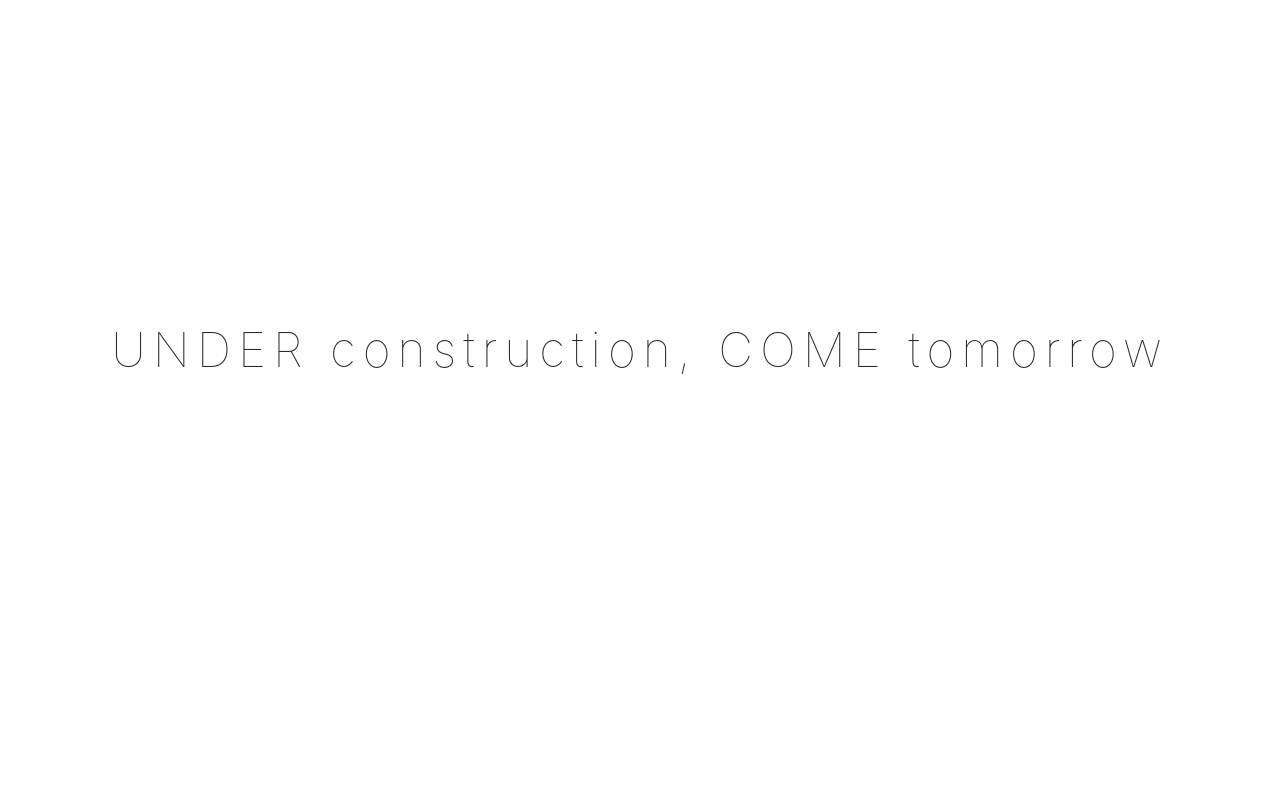
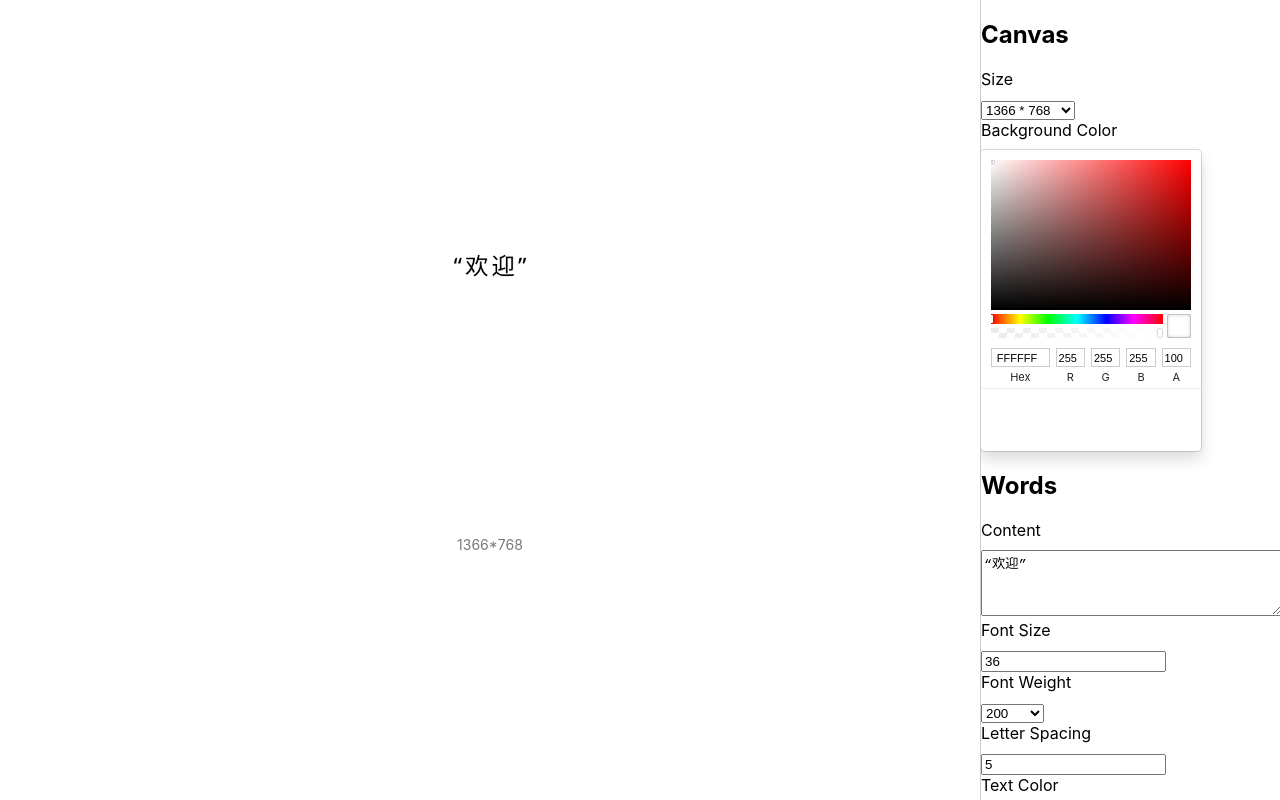
Before and after one commit to luogao/react-learning-road, a React (Create React App) app in the folder wallpaper-production/: page / in a window 1280 px wide. Built offline with nearby package versions, Linux system fonts and the light colour scheme.

Commit message:
[update] 添加font-weight 控制

```diff
--- a/wallpaper-production/src/App.js
+++ b/wallpaper-production/src/App.js
@@ -2,8 +2,10 @@ import React, { Component } from 'react'
 import Control from './components/Control/Control.js'
 import GRender from './GRender'
 import { generate, downloadFile } from './utils'
-import { defaultText, DEFAULT_WIDTH, DEFAULT_HEIGHT } from './constants'
+import { defaultText, DEFAULT_WIDTH, DEFAULT_HEIGHT, DEFAULT_COLOR, DEFAULT_BACKGROUND_COLOR, DEFAULT_FONT_WEIGHT } from './constants'
 import './App.css'
+
+const getInitFontSize = ({ fromSize = 36, canvasWidth = DEFAULT_WIDTH } = {}) => (fromSize * canvasWidth) / DEFAULT_WIDTH
 
 class App extends Component {
   state = {
@@ -13,12 +15,13 @@ class App extends Component {
         width: DEFAULT_WIDTH,
         height: DEFAULT_HEIGHT
       },
-      bgColor: '#feda46',
+      bgColor: DEFAULT_BACKGROUND_COLOR,
       words: {
         text: defaultText,
-        fontSize: 36,
-        color: '#000',
-        letterSpacing: 0
+        fontSize: getInitFontSize(),
+        fontWeight: DEFAULT_FONT_WEIGHT,
+        color: DEFAULT_COLOR,
+        letterSpacing: 5
       }
     }
   }
@@ -34,11 +37,10 @@ class App extends Component {
   }
 
   draw(canvasData) {
-    console.log(' ??? ?? ?? ? ', canvasData)
     const self = this
     const { ctx } = self
     const { size, bgColor, words } = canvasData
-    const { color: textColor, fontSize, text, letterSpacing, position } = words
+    const { position } = words
     const { width, height } = size
     const elementPosition = !position
       ? {
@@ -47,7 +49,6 @@ class App extends Component {
         }
       : position
 
-    console.log(elementPosition)
     ctx.clearRect(0, 0, width, height)
     ctx.beginPath()
     ctx.rect(0, 0, width, height)
@@ -55,11 +56,8 @@ class App extends Component {
     ctx.fill()
 
     this.GText.draw({
-      text,
-      position: elementPosition,
-      fontSize: fontSize,
-      color: textColor,
-      letterSpacing
+      ...words,
+      position: elementPosition
     })
   }
 
@@ -69,8 +67,8 @@ class App extends Component {
   }
 
   componentDidMount() {
-    // this.initCanvasData()
-    // this.draw(this.state.canvasData)
+    this.initCanvasData()
+    this.draw(this.state.canvasData)
   }
 
   handleDataUpdate = (key, value) => {
@@ -97,14 +95,14 @@ class App extends Component {
 
     return (
       <div className="App">
-        <div className='under-construction'>
+        {/* <div className='under-construction'>
           UNDER  construction, COME  tomorrow
-        </div>
-        {/* <div className="render">
+        </div> */}
+        <div className="render">
           <canvas style={{ maxWidth: '90%' }} ref={ref => (this.canvasRef = ref)} width={width} height={height} />
           <div className="size-label">{width + '*' + height}</div>
         </div>
-        <Control dataUpdate={this.handleDataUpdate} data={canvasData} onSave={this.handleSave} /> */}
+        <Control dataUpdate={this.handleDataUpdate} data={canvasData} onSave={this.handleSave} />
       </div>
     )
   }
--- a/wallpaper-production/src/GRender/Text.js
+++ b/wallpaper-production/src/GRender/Text.js
@@ -18,14 +18,14 @@ class Text {
 
   draw(options) {
     const { canvas, ctx } = this
-    const { text, position, color = '#000', fontSize = 16, letterSpacing = 10 } = options
+    const { fontWeight = 'normal', text, position, color = '#000', fontSize = 16, letterSpacing = 10 } = options
     const { x, y } = position
     canvas.style.letterSpacing = `${letterSpacing}px`
     ctx.save()
     ctx.fillStyle = color
     ctx.textAlign = 'center'
     ctx.textBaseline = 'middle'
-    ctx.font = `${fontSize}px system-ui`
+    ctx.font = `${fontWeight} ${fontSize}px system-ui`
     ctx.fillText(text, x + letterSpacing / 2, y)
     ctx.restore()
   }
--- a/wallpaper-production/src/components/Control/Control.js
+++ b/wallpaper-production/src/components/Control/Control.js
@@ -1,11 +1,10 @@
 import React from 'react'
 import { SketchPicker } from 'react-color'
-import { canvasSizeData } from '../../constants'
+import { canvasSizeData, fontWeightData, DEFAULT_FONT_WEIGHT } from '../../constants'
 
 import './Control.css'
 
 class Control extends React.Component {
-
   constructor(props) {
     super(props)
     this.handleColorChange = this.handleColorChange.bind(this)
@@ -35,24 +34,23 @@ class Control extends React.Component {
     const { onSave, data } = this.props
 
     return (
-      <div className='control-container'>
+      <div className="control-container">
         <section>
           <h1> Canvas </h1>
           <div>
             <span> Size </span>
             <select defaultValue={1} onChange={this.handleCanvasSizeChange}>
-              {
-                canvasSizeData.map(option => (
-                  <option key={option.value} value={option.value}>{option.label}</option>
-                ))
-              }
+              {canvasSizeData.map(option => (
+                <option key={option.value} value={option.value}>
+                  {option.label}
+                </option>
+              ))}
             </select>
           </div>
           <div>
             <span> Background Color </span>
             <SketchPicker color={data.bgColor} onChange={this.handleColorChange} />
           </div>
-
         </section>
         <section>
           <h1> Words </h1>
@@ -61,46 +59,54 @@ class Control extends React.Component {
             <textarea
               rows="4"
               cols="35"
-              placeholder='enter your words'
+              placeholder="enter your words"
               value={data.words.text}
               type="text"
-              onChange={
-                (e) => {
-                  let value = e.currentTarget.value
-                  this.handleWordsDataChange('text', value)
-                }
-              }
+              onChange={e => {
+                let value = e.currentTarget.value
+                this.handleWordsDataChange('text', value)
+              }}
             />
           </div>
           <div>
             <span>Font Size</span>
             <input
-              placeholder='change font size'
+              placeholder="change font size"
               value={data.words.fontSize}
               type="number"
-              onChange={
-                (e) => { this.handleWordsDataChange('fontSize', e.currentTarget.value) }
-              }
+              onChange={e => {
+                this.handleWordsDataChange('fontSize', e.currentTarget.value)
+              }}
             />
+          </div>
+          <div>
+            <span>Font Weight</span>
+            <select defaultValue={DEFAULT_FONT_WEIGHT} onChange={e => this.handleWordsDataChange('fontWeight', e.currentTarget.value)}>
+              {fontWeightData.map(option => (
+                <option key={option.value} value={option.value}>
+                  {option.label}
+                </option>
+              ))}
+            </select>
           </div>
           <div>
             <span>Letter Spacing</span>
             <input
-              placeholder='change the letter spacing'
+              placeholder="change the letter spacing"
               value={data.words.letterSpacing}
               type="number"
-              onChange={
-                (e) => { this.handleWordsDataChange('letterSpacing', e.currentTarget.value) }
-              }
+              onChange={e => {
+                this.handleWordsDataChange('letterSpacing', e.currentTarget.value)
+              }}
             />
           </div>
           <div>
             <span>Text Color</span>
             <SketchPicker
               color={data.words.color}
-              onChange={
-                (res) => { this.handleWordsDataChange('color', res.hex) }
-              }
+              onChange={res => {
+                this.handleWordsDataChange('color', res.hex)
+              }}
             />
           </div>
         </section>
--- a/wallpaper-production/src/constants.js
+++ b/wallpaper-production/src/constants.js
@@ -40,7 +40,32 @@ export const canvasSizeData = [
     label: '800 * 800'
   }
 ]
+export const fontWeightData = [
+  {
+    value: 'normal',
+    label: 'normal'
+  },
+  {
+    value: 'bold',
+    label: 'bold'
+  },
+  {
+    value: '100',
+    label: '100'
+  },
+  {
+    value: '200',
+    label: '200'
+  },
+  {
+    value: '300',
+    label: '300'
+  }
+]
 
-export const defaultText = '...'
+export const defaultText = '“欢迎”'
 export const DEFAULT_WIDTH = 1366
 export const DEFAULT_HEIGHT = 768
+export const DEFAULT_COLOR = '#000'
+export const DEFAULT_BACKGROUND_COLOR = '#fff'
+export const DEFAULT_FONT_WEIGHT = '200'
```
